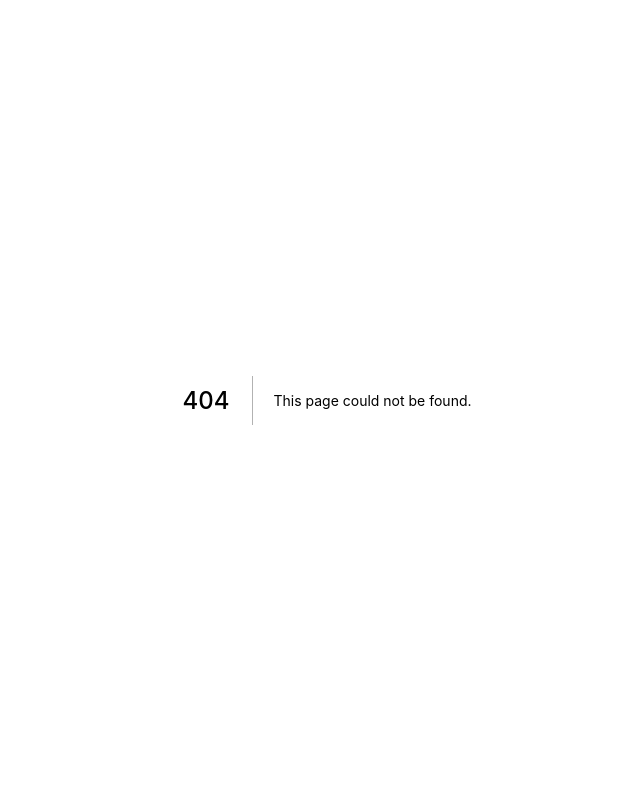
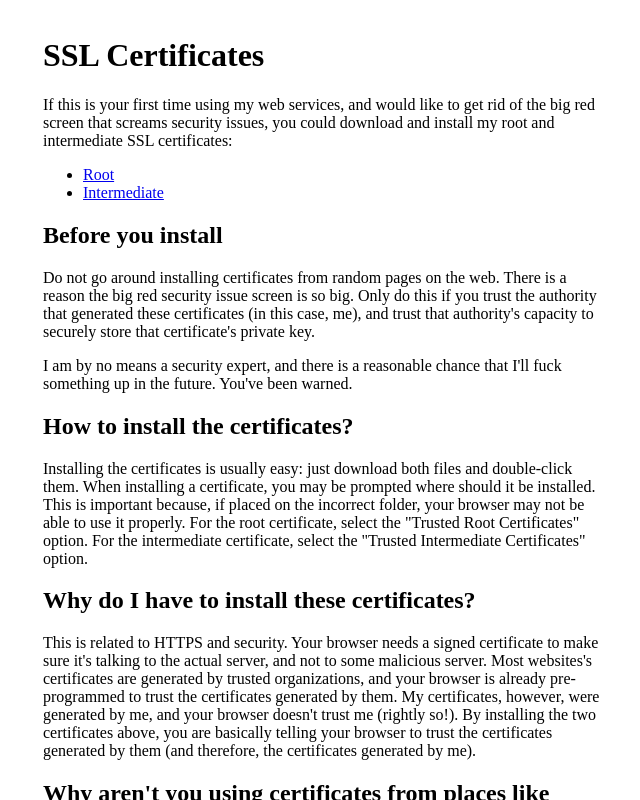
Before and after one commit to Jeansidharta/sidharta, a Next.js app: page /markdown/certs in a window 1280 px wide. Before the commit this address had no page. Shown: the whole page, without its empty margins (313-953 px from the left). Built offline with nearby package versions, Linux system fonts and the light colour scheme.

Commit message:
Added first markdown page

```diff
--- a/package.json
+++ b/package.json
@@ -21,6 +21,7 @@
     "next": "^10.0.1",
     "react": "^17.0.1",
     "react-dom": "^17.0.1",
+    "react-markdown": "^5.0.2",
     "styled-components": "^5.2.1"
   },
   "devDependencies": {
--- /dev/null
+++ b/src/containers/markdown/certs/index.tsx
@@ -0,0 +1,87 @@
+import React from 'react';
+import styled from 'styled-components';
+import ReactMarkdown from 'react-markdown';
+
+const Root = styled.div`
+	overflow: auto;
+	display: flex;
+	justify-content: center;
+`;
+
+const MarkdownContainer = styled.div`
+	padding: 1rem;
+	max-width: 600px;
+	height: 100%;
+`;
+
+const markdown = `
+# SSL Certificates
+
+If this is your first time using my web services, and would like to get
+rid of the big red screen that screams security issues, you could
+download and install my root and intermediate SSL certificates:
+
+- [Root](sidhartaCA.crt)
+- [Intermediate](web-services.crt)
+
+## Before you install
+
+Do not go around installing certificates from random pages on the web.
+There is a reason the big red security issue screen is so big. Only
+do this if you trust the authority that generated these certificates
+(in this case, me), and trust that authority's capacity to securely
+store that certificate's private key.
+
+I am by no means a security expert, and there is a reasonable chance
+that I'll fuck something up in the future. You've been warned.
+
+## How to install the certificates?
+
+Installing the certificates is usually easy: just download both files and double-click them.
+When installing a certificate, you may be prompted where should it be installed.
+This is important because, if placed on the incorrect folder, your browser may
+not be able to use it properly. For the root certificate, select the
+"Trusted Root Certificates" option. For the intermediate certificate,
+select the "Trusted Intermediate Certificates" option.
+
+## Why do I have to install these certificates?
+
+This is related to HTTPS and security. Your browser needs a signed certificate
+to make sure it's talking to the actual server, and not to some malicious server.
+Most websites's certificates are generated by trusted organizations, and
+your browser is already pre-programmed to trust the certificates generated
+by them. My certificates, however, were generated by me, and your browser
+doesn't trust me (rightly so!). By installing the two certificates above,
+you are basically telling your browser to trust the certificates generated
+by them (and therefore, the certificates generated by me).
+
+## Why aren't you using certificates from places like "Let's Encrypt"?
+The main reason is because it seems like a bit of a nightmare to automate. I wanted
+a system to quickly and easily generate certificates for all my web projects,
+without having to visit a third party service, and verify the ownage of my
+domain name. The downside to this is that you have to install my certificates
+to stop your browser from complaining, but since this isn't really destined to
+be used by a broad audience, I think that's OK.
+
+Also, I really wanted to learn how a Certificate Authority works, how to create one,
+and how to automate the steps to generate a SSL certificate. It took me a few
+hours, and a lot of documentation reading, but I eventualy managed to do it,
+and am pretty proud of it :)
+`;
+
+type CertsProps = React.PropsWithoutRef<{
+}>;
+
+type CertsComponent = React.FunctionComponent<CertsProps>;
+
+const Certs: CertsComponent = ({  }) => {
+	return (
+		<Root>
+			<MarkdownContainer>
+				<ReactMarkdown>{markdown}</ReactMarkdown>
+			</MarkdownContainer>
+		</Root>
+	);
+}
+
+export default Certs;
--- /dev/null
+++ b/src/pages/markdown/certs/index.tsx
@@ -0,0 +1,3 @@
+import Certs from '../../../containers/markdown/certs';
+
+export default Certs;
```
Also changed, not shown: src/containers/desktop/index.tsx (+2 -5 lines), src/containers/index/certificates.tsx (deleted, +0 -90 lines), 1 other file (tests, documents, lock files or other folders).
